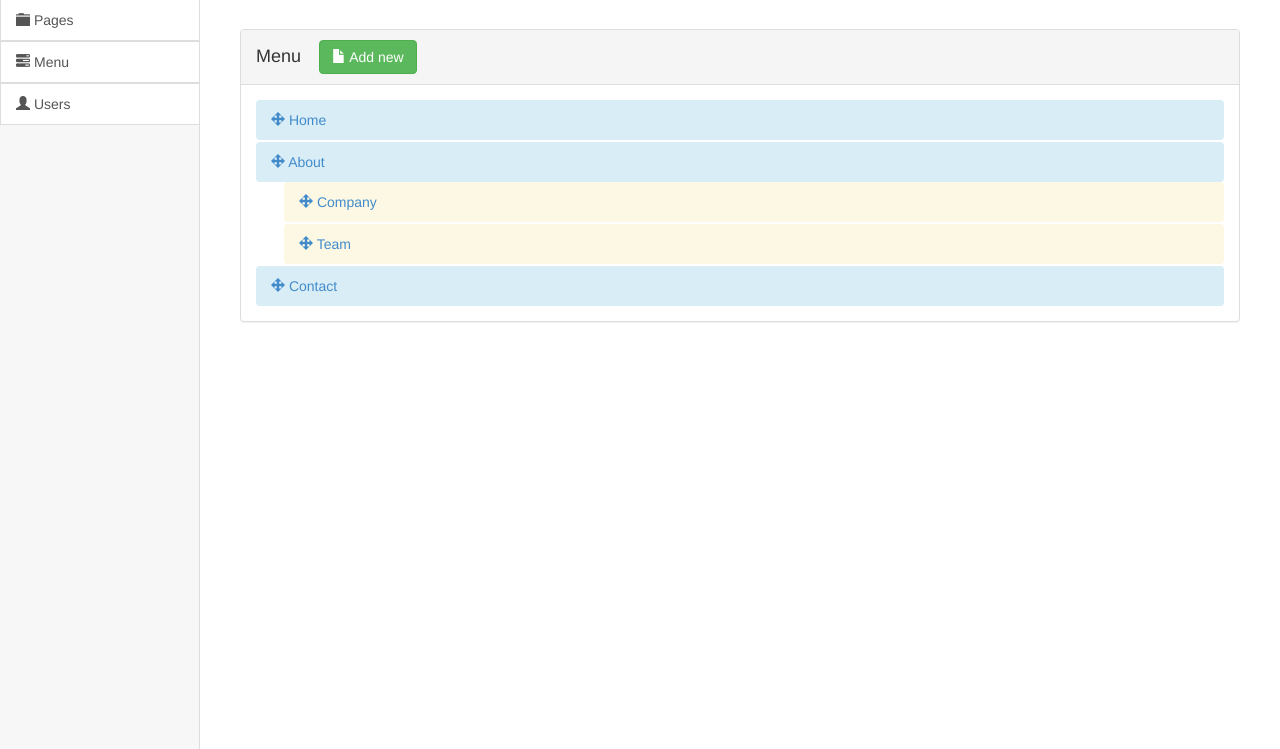
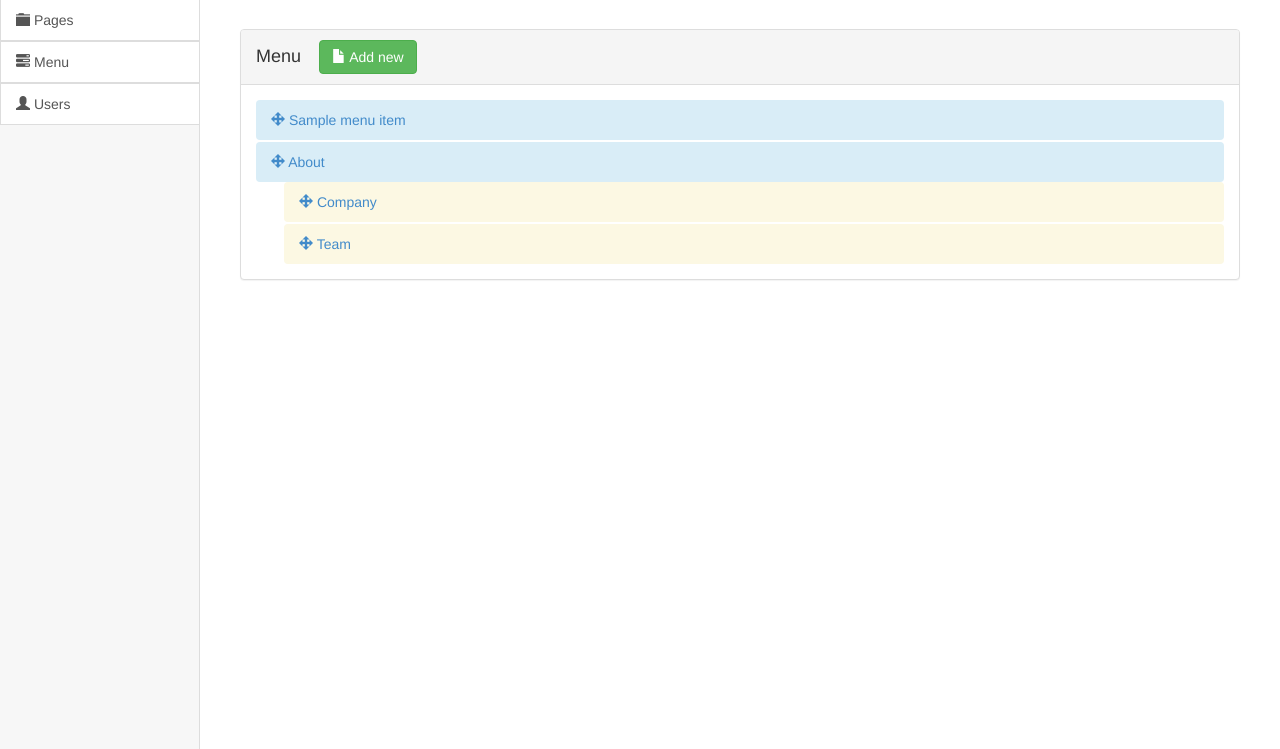
Before and after one commit to twstddev/flask-admin-panel, a Flask app: template app/templates/menuitems/index.html in a window 1280 px wide. Shown: the part 51-800 px from the top of the page. Run offline with Flask 2, Linux system fonts and the light colour scheme; the template is opened without the code that fills it: most values are stand-ins (such as "Sample title", 1, 10 or a date in 2020); grey boxes labelled with a size stand in for pictures from a placeholder-image service; some libraries are stand-ins or nearby versions.

Commit message:
Move menu items view to flask methodviews

```diff
--- a/app/templates/layouts/admin.html
+++ b/app/templates/layouts/admin.html
@@ -37,7 +37,7 @@
 			</a>
 		</li>
 		<li>
-			<a class="list-group-item" href="{{ url_for( "menuitems:admin.index" ) }}">
+			<a class="list-group-item" href="{{ url_for( "menuitems:admin.menu_items", menu_items_id = None ) }}">
 				<i class="glyphicon glyphicon-tasks"></i>
 				Menu
 			</a>
--- a/app/templates/menuitems/_form.html
+++ b/app/templates/menuitems/_form.html
@@ -30,7 +30,7 @@
 							<i class="glyphicon glyphicon-floppy-save"></i>
 							{{ "Save" if form_action == "POST" else "Update" }}
 						</button>
-						<a class="btn btn-warning btn-block" href="{{ url_for( "menuitems:admin.index" ) }}">
+						<a class="btn btn-warning btn-block" href="{{ url_for( "menuitems:admin.menu_items", menu_item_id = None ) }}">
 							<i class="glyphicon glyphicon-remove"></i>
 							Cancel
 						</a>
--- a/app/templates/menuitems/index.html
+++ b/app/templates/menuitems/index.html
@@ -15,20 +15,23 @@
 		<h4 class="pull-left">
 			Menu
 		</h4>
-		<a class="btn btn-success pull-left" href="{{ url_for( "menuitems:admin.new" ) }}">
+		<a class="btn btn-success pull-left" href="{{ url_for( "menuitems:admin.new_menu_item" ) }}">
 			<i class="glyphicon glyphicon-file"></i>
 			Add new
 		</a>
 		<div class="clearfix"></div>
 	</div>
 	<div class="panel-body">
+		{% if menu_items.count() %}
 		<ul class="nav nav-pills nav-stacked admin-pills">
+			{% for menu_item in menu_items %}
 			<li>
 				<a href="#" class="bg-info">
 					<i class="glyphicon glyphicon-move"></i>
-					Home
+					{{ menu_item.title }}
 				</a>
 			</li>
+			{% endfor %}
 			<li>
 				<a href="#" class="bg-info">
 					<i class="glyphicon glyphicon-move"></i>
@@ -49,13 +52,8 @@
 					</li>
 				</ul>
 			</li>
-			<li>
-				<a href="#" class="bg-info">
-					<i class="glyphicon glyphicon-move"></i>
-					Contact
-				</a>
-			</li>
 		</ul>
+		{% endif %}
 	</div>
 </section>
 {% endblock %}
--- a/app/templates/menuitems/new.html
+++ b/app/templates/menuitems/new.html
@@ -1,7 +1,7 @@
 {% extends "layouts/admin.html" %}
 
 {% block content %}
-{% set form_url = url_for( "menuitems:admin.new" ) %}
+{% set form_url = url_for( "menuitems:admin.menu_items" ) %}
 {% set form_action = "POST" %}
 {% include "menuitems/_form.html" %}
 {% endblock %}
```
Also changed, not shown: app/menuitems/views.py (+50 -12 lines).
